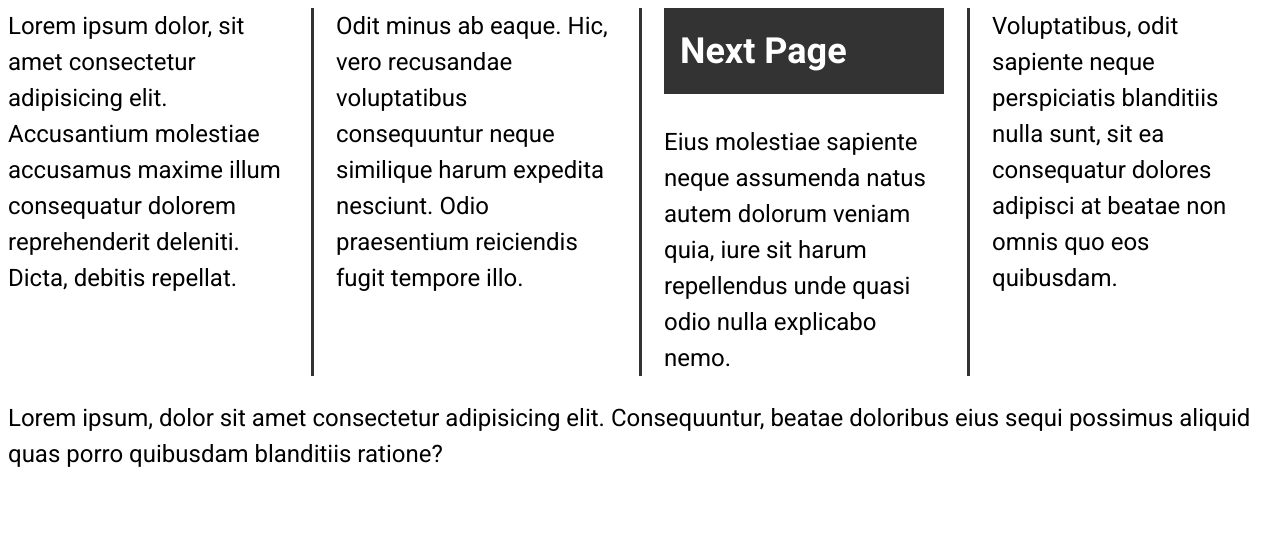
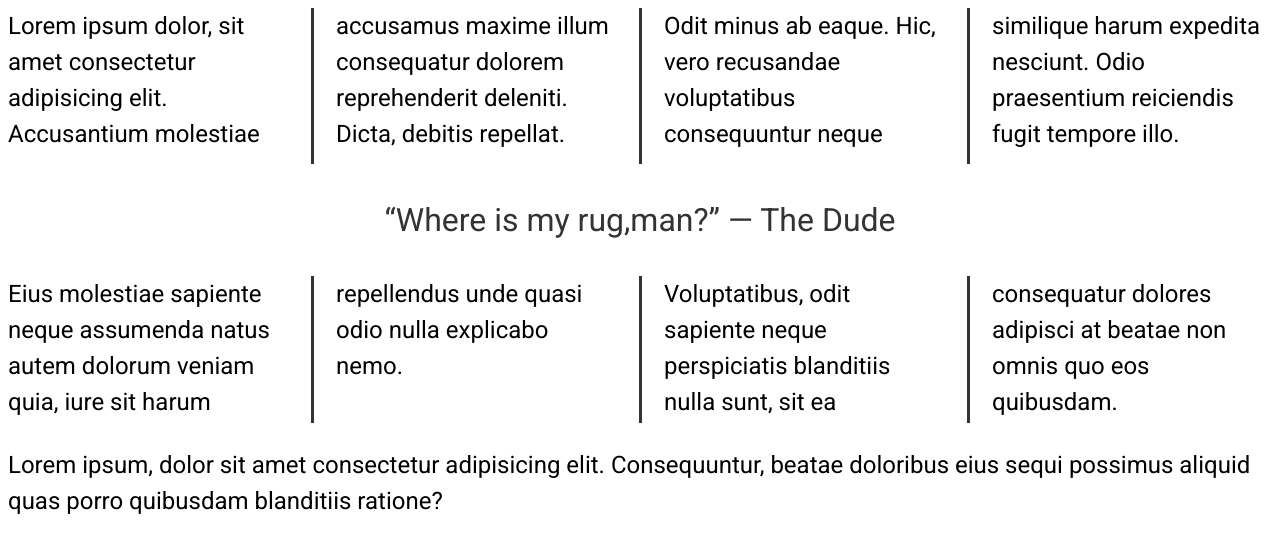
Before and after one commit to govindarajRenganathan7/css-columns, a plain HTML site: page index.html in a window 1280 px wide. Drawn offline with Linux system fonts and the light colour scheme.

Commit message:
add quote to the documents

```diff
--- a/index.html
+++ b/index.html
@@ -10,7 +10,9 @@
     <section class="columns">
         <p>Lorem ipsum dolor, sit amet consectetur adipisicing elit. Accusantium molestiae accusamus maxime illum consequatur dolorem reprehenderit deleniti. Dicta, debitis repellat.</p>
         <p>Odit minus ab eaque. Hic, vero recusandae voluptatibus consequuntur neque similique harum expedita nesciunt. Odio praesentium reiciendis fugit tempore illo.</p>
-        <h2>Next Page</h2>
+        <!-- <h2>Next Page</h2> -->
+        <!-- uncode from unicode-table.com website -->
+        <p class="quote">&#8220;Where is my rug,man?&#8221; <span class="nowrap">&#8212; The Dude </span></p>
         <p>Eius molestiae sapiente neque assumenda natus autem dolorum veniam quia, iure sit harum repellendus unde quasi odio nulla explicabo nemo.</p>
         <p>Voluptatibus, odit sapiente neque perspiciatis blanditiis nulla sunt, sit ea consequatur dolores adipisci at beatae non omnis quo eos quibusdam.</p>
     </section>
--- a/style.css
+++ b/style.css
@@ -24,3 +24,15 @@ body{
     color:#fff;
     padding: 1rem;
 }
+
+.columns .quote {
+    text-align: center;
+    font-size: 2rem;
+    column-span: all;
+    color: #333;
+    margin-top: 2rem;
+}
+
+.nowrap{
+    white-space: nowrap;
+}
```
